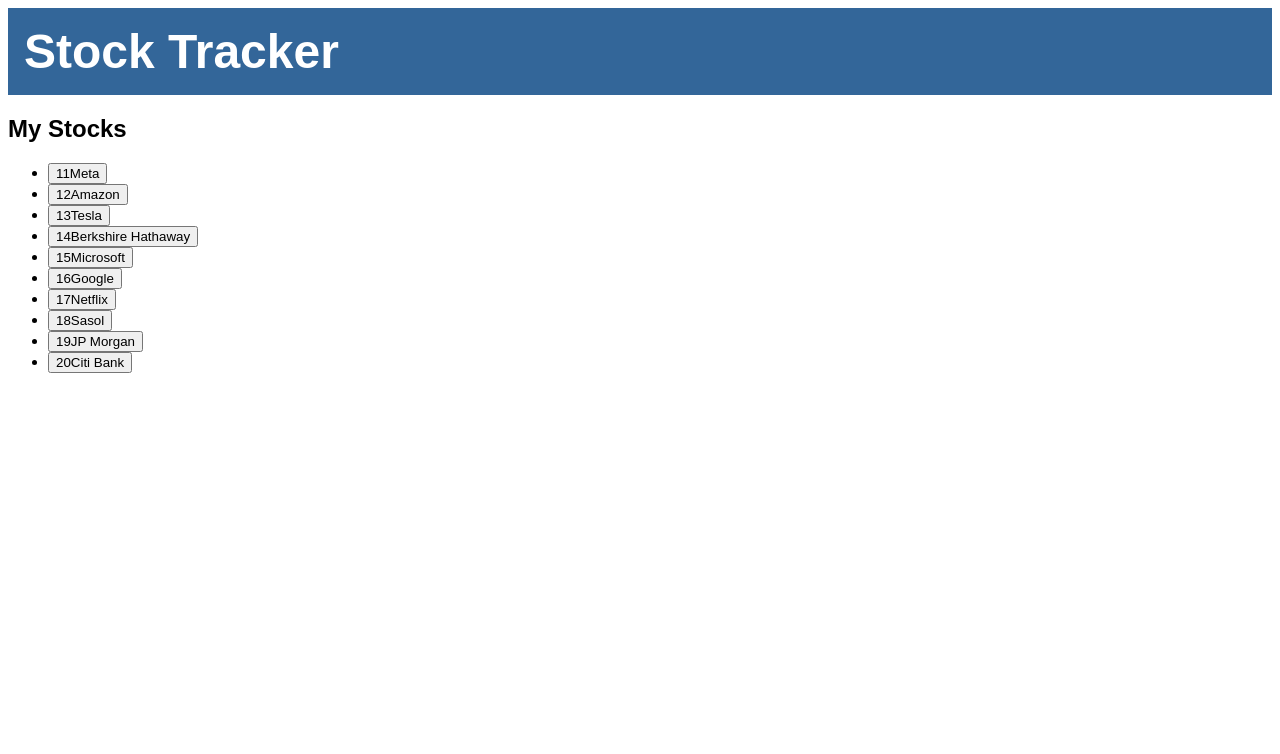
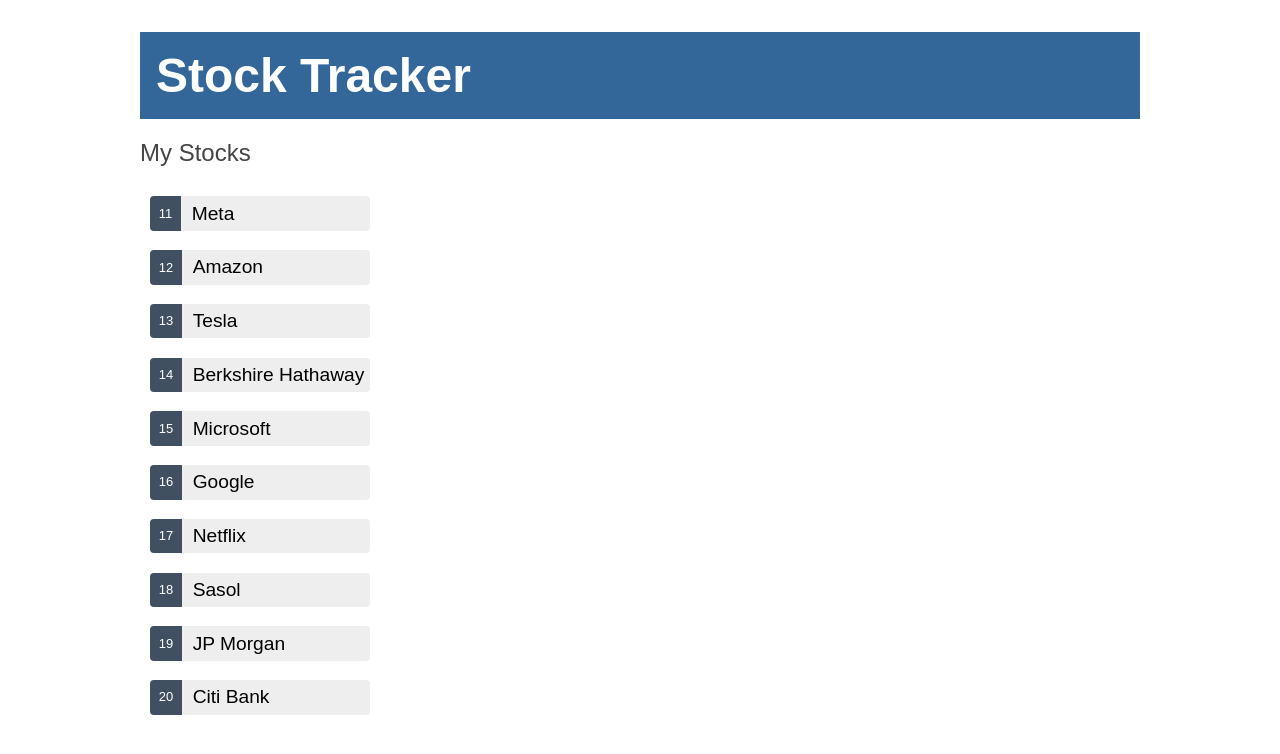
Before and after one commit to KabeloM06/stocks-app, an Angular app: page / in a window 1280 px wide. Shown: the top 754 px of the page. Built offline with nearby package versions, Linux system fonts and the light colour scheme.

Commit message:
fixed stock component styles

```diff
--- a/src/app/stocks/stocks.component.css
+++ b/src/app/stocks/stocks.component.css
@@ -0,0 +1,68 @@
+/* StocksComponent's private CSS styles */
+.stocks {
+    margin: 0 0 2em 0;
+    list-style-type: none;
+    padding: 0;
+    width: 15em;
+  }
+
+  .stocks li {
+    display: flex;
+  }
+
+  .stocks button {
+    flex: 1;
+    cursor: pointer;
+    position: relative;
+    left: 0;
+    background-color: #EEE;
+    margin: .5em;
+    padding: 0;
+    height: 1.6em;
+    border-radius: 4px;
+    display: flex;
+    align-items: stretch;
+    height: 1.8em;
+
+  }
+
+  .stocks button:hover {
+    color: #2c3a41;
+    background-color: #e6e6e6;
+    left: .1em;
+  }
+
+  .stocks button:active {
+    background-color: #525252;
+    color: #fafafa;
+  }
+
+  .stocks button.selected {
+    background-color: black;
+    color: white;
+  }
+
+  .stocks button.selected:hover {
+    background-color: #505050;
+    color: white;
+  }
+
+  .stocks button.selected:active {
+    background-color: black;
+    color: white;
+  }
+
+  .stocks .badge {
+    display: inline-block;
+    font-size: small;
+    color: white;
+    padding: 0.8em 0.7em 0 0.7em;
+    background-color: #405061;
+    line-height: 1em;
+    margin-right: .8em;
+    border-radius: 4px 0 0 4px;
+  }
+
+  .stocks .name {
+    align-self: center;
+  }
--- a/src/app/stocks/stocks.component.html
+++ b/src/app/stocks/stocks.component.html
@@ -9,12 +9,12 @@
 </ul>
 
 
-    <div *ngIf="selectedStock">
+<div *ngIf="selectedStock">
 
   <h2>{{selectedStock.name | uppercase}} Details</h2>
   <div>id: {{selectedStock.id}}</div>
   <div>
-    <label for="stock-name">Hero name: </label>
+    <label for="stock-name">Stock name: </label>
     <input id="stock-name" [(ngModel)]="selectedStock.name" placeholder="name">
   </div>
 
--- a/src/styles.css
+++ b/src/styles.css
@@ -1 +1,82 @@
-/* You can add global styles to this file, and also import other style files */
+/* Global Styles */
+* {
+    font-family: Arial, Helvetica, sans-serif;
+  }
+  /*h1 {
+    color: #fff;
+    font-size: 2.5rem;
+  }*/
+  h2, h3 {
+    color: #444;
+    font-weight: lighter;
+  }
+  h3 {
+    font-size: 1.3rem;
+  }
+  body {
+    padding: 0;
+    max-width: 1000px;
+    margin: auto;
+  }
+  @media (min-width: 600px) {
+    body {
+      padding: 2rem;
+    }
+  }
+  body, input[text] {
+    color: #333;
+    font-family: Cambria, Georgia, serif;
+  }
+  a {
+    cursor: pointer;
+  }
+  button {
+    background-color: #eee;
+    border: none;
+    border-radius: 4px;
+    cursor: pointer;
+    color: black;
+    font-size: 1.2rem;
+    padding: 1rem;
+    margin-right: 1rem;
+    margin-bottom: 1rem;
+    margin-top: 1rem;
+  }
+  button:hover {
+    background-color: black;
+    color: white;
+  }
+  button:disabled {
+    background-color: #eee;
+    color: #aaa;
+    cursor: auto;
+  }
+
+  /* Navigation link styles */
+  nav a {
+    padding: 5px 10px;
+    text-decoration: none;
+    margin-right: 10px;
+    margin-top: 10px;
+    display: inline-block;
+    background-color: #e8e8e8;
+    color: #3d3d3d;
+    border-radius: 4px;
+  }
+
+  nav a:hover {
+    color: white;
+    background-color:  #42545C;
+  }
+  nav a.active {
+    background-color: black;
+    color: white;
+  }
+  hr {
+    margin: 1.5rem 0;
+  }
+  input[type="text"] {
+    box-sizing: border-box;
+    width: 100%;
+    padding: .5rem;
+  }
```
